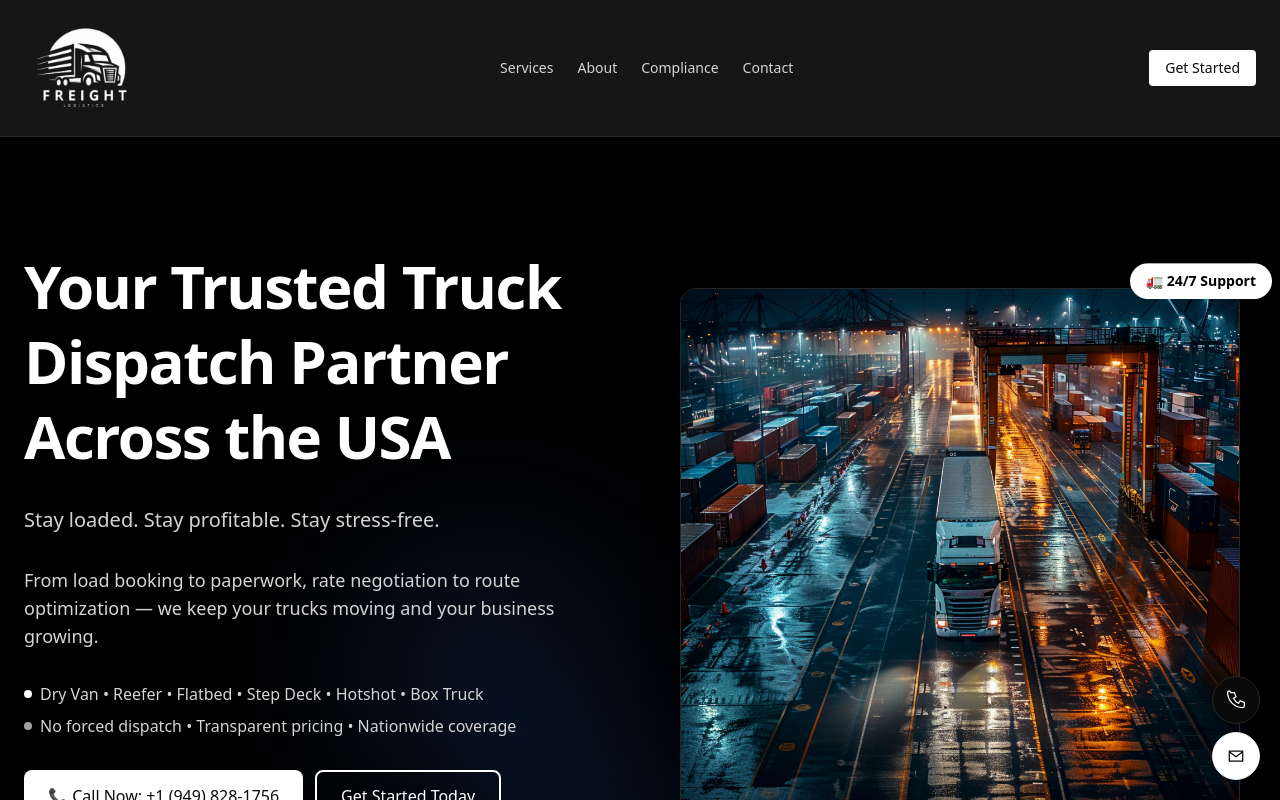
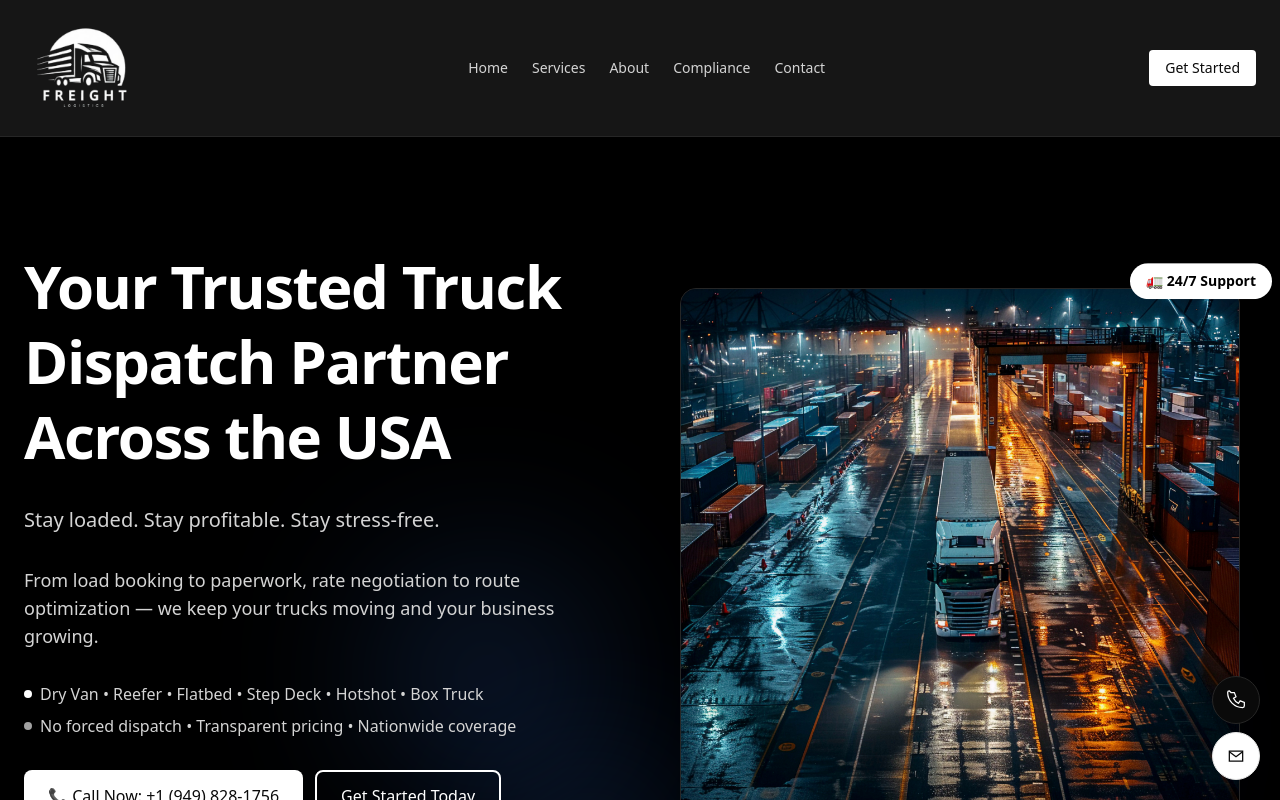
Before and after one commit to osamaqaseem39/dispatching, a Next.js app: page / in a window 1280 px wide. Shown: the top 800 px of the page. Built offline with nearby package versions, Linux system fonts and the light colour scheme.

Commit message:
Add Home link to navigation menu

```diff
--- a/src/components/Header.tsx
+++ b/src/components/Header.tsx
@@ -32,6 +32,7 @@ export default function Header() {
               aria-label="Primary"
               className="hidden md:flex items-center gap-6 text-sm text-neutral-200 rounded-full border border-neutral-800/80 bg-neutral-900/80 backdrop-blur px-5 py-2 shadow-lg shadow-black/30 transition-all"
             >
+              <a href="/" className="hover:text-white">Home</a>
               <a href="/services" className="hover:text-white">Services</a>
               <a href="/about" className="hover:text-white">About</a>
               <a href="/compliance" className="hover:text-white">Compliance</a>
@@ -52,6 +53,7 @@ export default function Header() {
           </Link>
         </div>
         <nav className="hidden md:flex items-center gap-6 text-sm text-neutral-300">
+          <a href="/" className="hover:text-white">Home</a>
           <a href="/services" className="hover:text-white">Services</a>
           <a href="/about" className="hover:text-white">About</a>
           <a href="/compliance" className="hover:text-white">Compliance</a>
```
